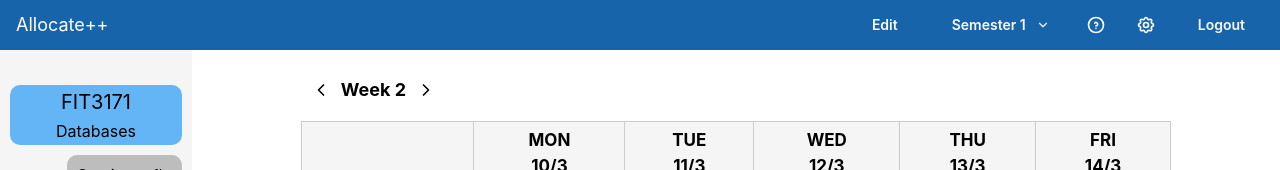
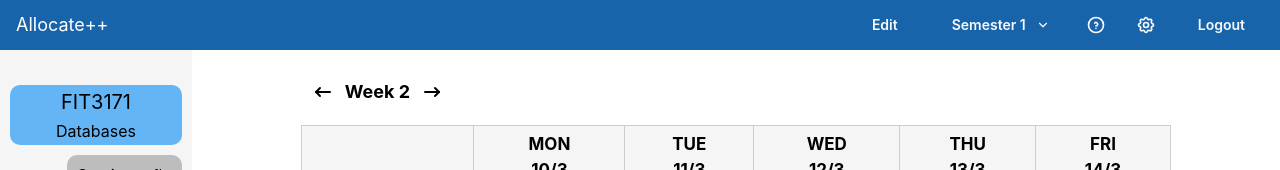
Before and after one commit to RichardLi88/unihack-2025, a React app in the folder project/frontend/: page / in a window 1280 px wide. Shown: the top 170 px of the page. Built offline with nearby package versions, Linux system fonts and the light colour scheme; the HTML template or start-up script is replaced by a standard one.

Commit message:
Fix svg error and edit mode state
- when toggling edit mode all edit buttons are reset
- svg styling error removed

```diff
--- a/project/frontend/src/components/Navbar.jsx
+++ b/project/frontend/src/components/Navbar.jsx
@@ -10,9 +10,10 @@ import { PageContext } from "../contexts/PageContext";
 
 function Navbar() {
   const [selectedSemester, setSelectedSemester] = useState("Semester 1");
-  const { setEdit } = useContext(PageContext);
+  const { setEdit, setEditUnit } = useContext(PageContext);
 
   const handleEdit = () => {
+    setEditUnit(-1);
     setEdit((e) => !e);
   };
 
--- a/project/frontend/src/components/Timetable.jsx
+++ b/project/frontend/src/components/Timetable.jsx
@@ -1,6 +1,7 @@
 import React, { useState, useEffect, useContext } from "react";
 import "../css/Timetable.css";
 import { PageContext } from "../contexts/PageContext";
+import { IconArrowNarrowLeft, IconArrowNarrowRight } from "@tabler/icons-react";
 
 const data = [
   {
@@ -196,39 +197,11 @@ const Timetable = () => {
     <div className="timetable-container" onMouseLeave={handleMouseUp}>
       <div className="week-header">
         <p onClick={goToPreviousWeek}>
-          <svg
-            xmlns="http://www.w3.org/2000/svg"
-            width="20"
-            height="20"
-            viewBox="0 0 24 24"
-            fill="none"
-            stroke="currentColor"
-            stroke-width="2"
-            stroke-linecap="round"
-            stroke-linejoin="round"
-            class="icon icon-tabler icons-tabler-outline icon-tabler-chevron-left"
-          >
-            <path stroke="none" d="M0 0h24v24H0z" fill="none" />
-            <path d="M15 6l-6 6l6 6" />
-          </svg>
+          <IconArrowNarrowLeft />
         </p>
         <span>{weekNumber} </span>
         <p onClick={goToNextWeek}>
-          <svg
-            xmlns="http://www.w3.org/2000/svg"
-            width="20"
-            height="20"
-            viewBox="0 0 24 24"
-            fill="none"
-            stroke="currentColor"
-            stroke-width="2"
-            stroke-linecap="round"
-            stroke-linejoin="round"
-            class="icon icon-tabler icons-tabler-outline icon-tabler-chevron-right"
-          >
-            <path stroke="none" d="M0 0h24v24H0z" fill="none" />
-            <path d="M9 6l6 6l-6 6" />
-          </svg>
+          <IconArrowNarrowRight />
         </p>
       </div>
       <table className="timetable">
```
